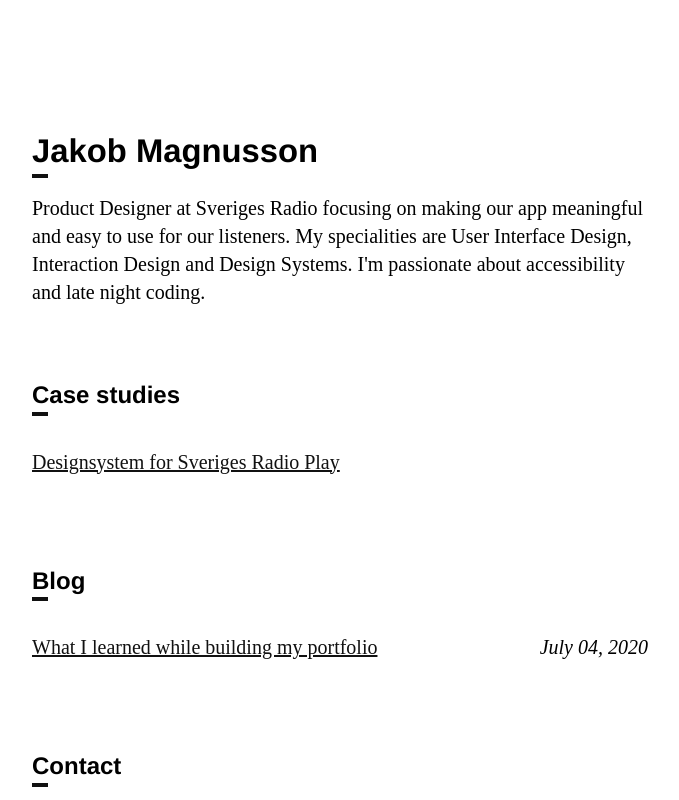
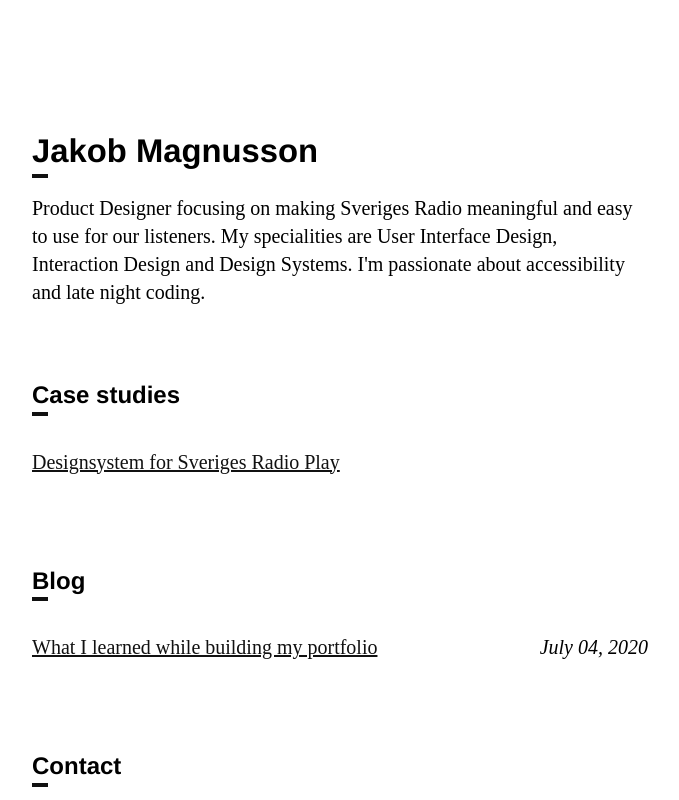
Before and after one commit to Poggen/portfolio, a Gatsby site: page / in a window 1280 px wide. Shown: the top 800 px of the page, without its empty margins (300-979 px from the left). Built offline with nearby package versions, Linux system fonts and the light colour scheme; Gatsby itself is replaced by a stand-in of ours.

Commit message:
Update index.js

```diff
--- a/src/pages/index.js
+++ b/src/pages/index.js
@@ -20,8 +20,8 @@
           title="Home"
           keywords={[`blog`, `gatsby`, `javascript`, `react`]}
         />
-        <TextPrimary>Product Designer at Sveriges Radio focusing on making our app meaningful and easy to use for
-        our listeners. My specialities are User Interface Design, Interaction Design and Design Systems.
+        <TextPrimary>Product Designer focusing on making Sveriges Radio meaningful and easy to use for our listeners.
+        My specialities are User Interface Design, Interaction Design and Design Systems.
         I'm passionate about accessibility and late night coding.</TextPrimary>
         <HeaderSecondary title="Case studies" />
         <TextPrimary>
```
